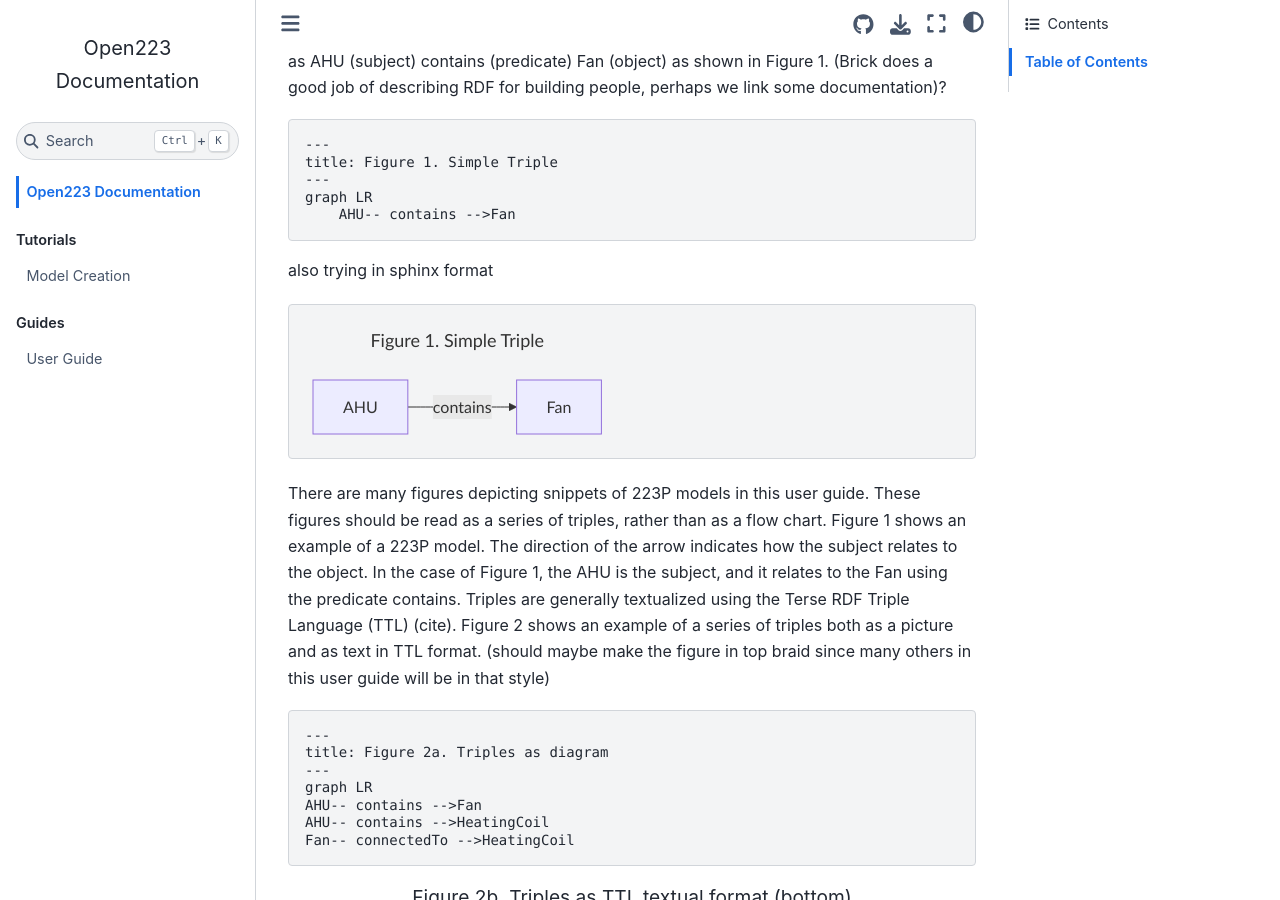
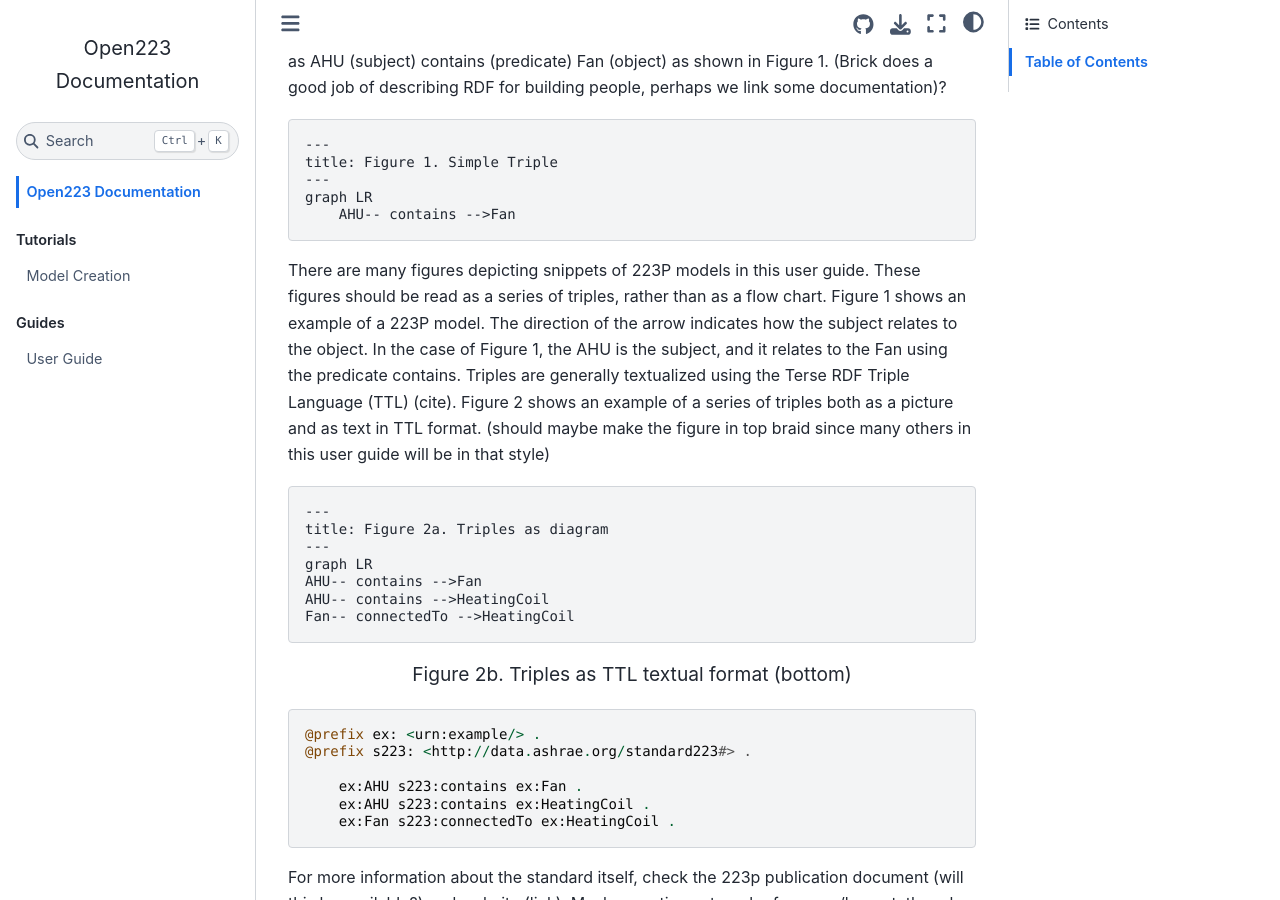
Before and after one commit to open223/docs.open223.info, a Jupyter Book: the page built from intro.md, in a window 1280 px wide and 900 px high, scrolled down 501 px. Built offline with Jupyter Book 1.0.4 settings and Sphinx 7.4.7 and the Sphinx Book theme 1.1.4, drawn with Linux system fonts in a browser that asks for light colours.

Commit message:
Update intro.md

````diff
--- a/intro.md
+++ b/intro.md
@@ -5,16 +5,6 @@ ASHRAE standard 223P is a proposed standard that formally defines knowledge conc
 Standard 223P uses the resource description framework (RDF) to describe metadata for a building using a subject-predicate-object triple model, otherwise known as a directed, labeled graph model. This model allows us to define how different entities related to building systems (devices, data points, zones, ducts, etc) are related to each other. The subject and object define two entities and the predicate defines how they are related. For example, an air handling unit may contain a fan. This would be described in a 223P model as AHU (subject) contains (predicate) Fan (object) as shown in Figure 1. (Brick does a good job of describing RDF for building people, perhaps  we link some documentation)?
 
 ```mermaid
----
-title: Figure 1. Simple Triple
----
-graph LR
-    AHU-- contains -->Fan
-```
-
-also trying in sphinx format
-
-```{mermaid}
 ---
 title: Figure 1. Simple Triple
 ---
````
